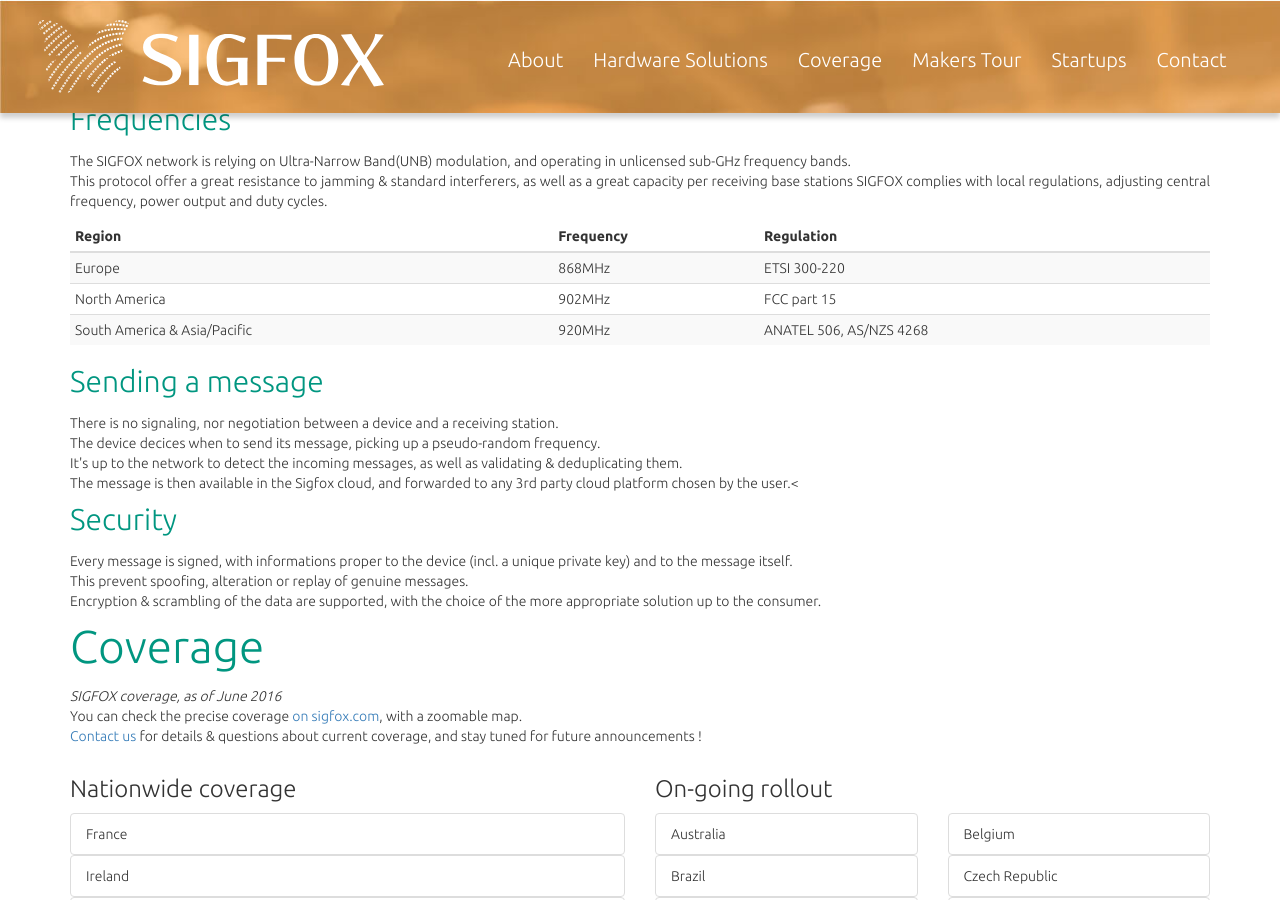
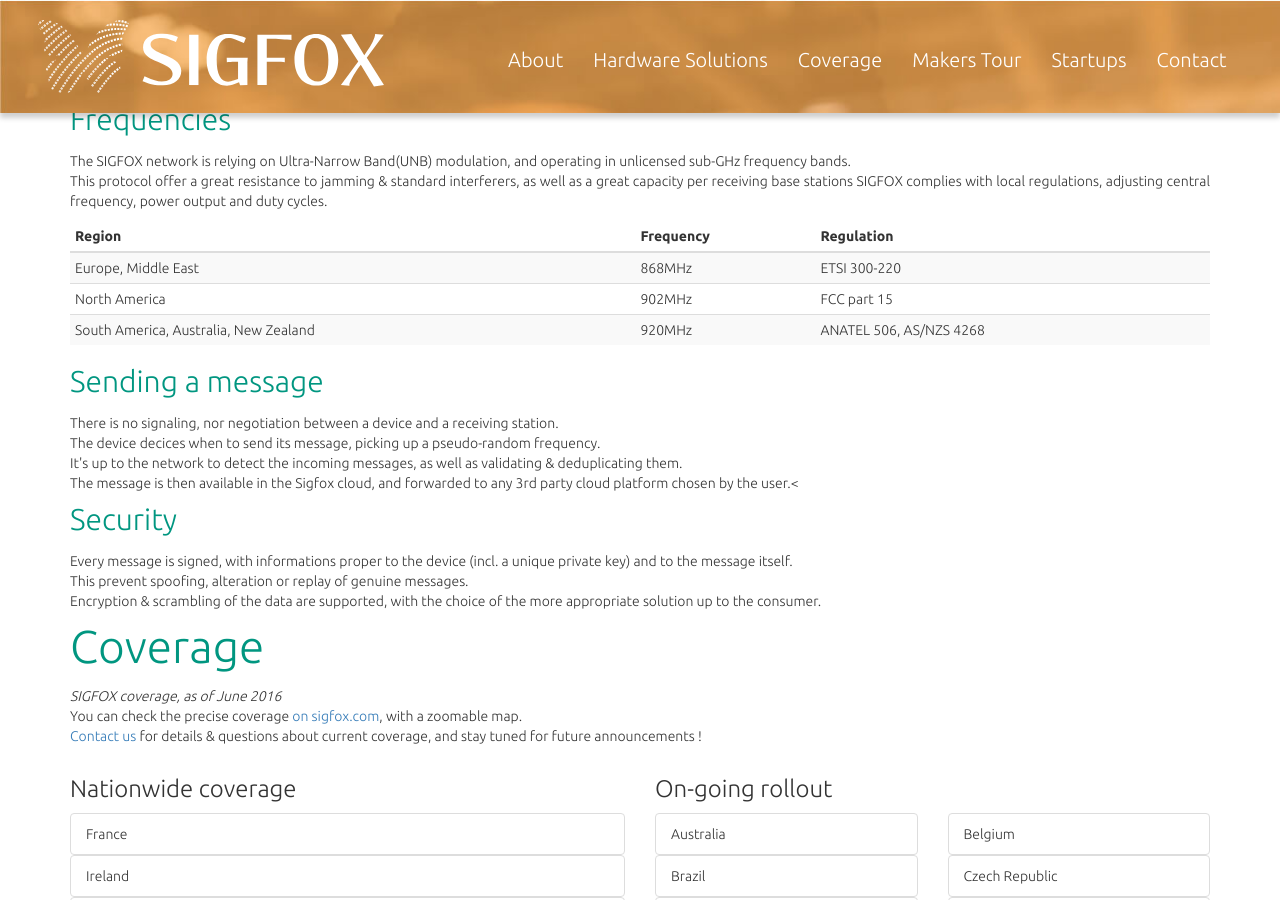
Before and after one commit to sigfox/makers.sigfox.com, a Jekyll site: the page built from index.html, in a window 1280 px wide and 900 px high, scrolled down 549 px. Built offline with Jekyll 4.4.1, drawn with Linux system fonts in a browser that asks for light colours.

Commit message:
Radio zones precisions

```diff
--- a/_includes/index/technology.html
+++ b/_includes/index/technology.html
@@ -6,24 +6,24 @@
       <table class="table table-condensed table-striped table-hover">
         <thead>
           <tr>
-          <th>Region</th>
+            <th>Region</th>
             <th>Frequency</th>
             <th>Regulation</th>
           </tr>
         </thead>
         <tbody>
         <tr>
-          <td>Europe</td>
+          <td>Europe, Middle East</td>
           <td>868MHz</td>
           <td>ETSI 300-220</td>
         </tr>
           <tr>
-          <td>North America</td>
+            <td>North America</td>
             <td>902MHz</td>
             <td>FCC part 15</td>
           </tr>
           <tr>
-          <td>South America & Asia/Pacific</td>
+            <td>South America, Australia, New Zealand</td>
             <td>920MHz</td>
             <td>ANATEL 506, AS/NZS 4268</td>
           </tr>
```
